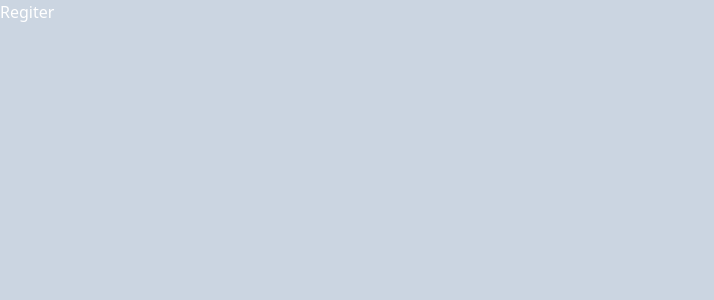
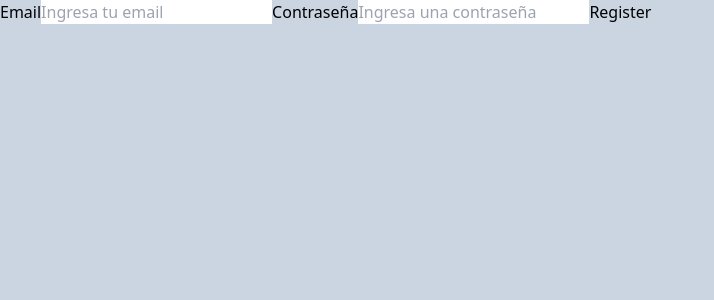
Before and after one commit to SI-proyect/front, a React (Vite) app: page /register in a window 1280 px wide. Shown: the top 300 px of the page, without its empty margins (0-714 px from the left). Built offline with nearby package versions, Linux system fonts and the light colour scheme.

Commit message:
plus: Registro implementado

```diff
--- a/src/App.jsx
+++ b/src/App.jsx
@@ -8,7 +8,7 @@
 
     <>
 
-      <div className="bg-slate-300 h-screen text-white flex">
+      <div className="bg-slate-300 h-screen text-black flex">
 
         <AuthProvider>
 
--- a/src/context/authContext.jsx
+++ b/src/context/authContext.jsx
@@ -1,4 +1,6 @@
 import { createContext, useContext } from "react";
+import { createUserWithEmailAndPassword } from "firebase/auth";
+import { auth } from "../firebase";
 
 export const authContext = createContext()
 
@@ -15,12 +17,11 @@
 
 export function AuthProvider({children}) {
 
-    const user = {
-        login: true
-    }
+    const signup = (email, password) => createUserWithEmailAndPassword(auth, email, password)
+
 
     return (
-        <authContext.Provider value={{user}}>
+        <authContext.Provider value={{ signup }}>
             {children}
         </authContext.Provider>
     )
--- a/src/pages/auth/Regsiter.jsx
+++ b/src/pages/auth/Regsiter.jsx
@@ -1,7 +1,75 @@
+import { useState } from "react"
+import { useAuth } from '../../context/authContext'
+import { useNavigate } from "react-router-dom";
+
+
 const Register = () => {
+
+    const [user, setUser] = useState({
+        email: "",
+        password: ""
+    })
+
+    const [error, setError] = useState()
+
+    const { signup } = useAuth()
+    const navigate = useNavigate()
+
+    const handleChange = ({ target: {name, value}}) => {
+
+        setUser({...user, [name]: value})
+    }
+
+    const handleSubmit = async (e) => {
+        e.preventDefault()
+        setError('')
+
+        try {
+
+            await signup(user.email, user.password)
+            navigate('/')
+
+        } catch(error) {
+
+            console.log(error.code);
+
+            if (error.code === "auth/invalid-email") {
+                setError("El correo propocionado es invalido")
+            } else if ( error.code === "auth/weak-password") {
+                setError("La contraseña debe contener más de 6 caracteres")
+            } else if (error.code == "auth/email-already-in-use") {
+                setError("El correo ya ha sido utilizado para crear una cuenta anteriormente")
+            }
+
+        }
+    }
+
    return (
     <>
-        <h1>Regiter</h1>
+
+        {error && <p>{error}</p>}
+
+        <form onSubmit={handleSubmit}>
+            <label htmlFor="email">Email</label>
+            <input
+                type="email"
+                name="email"
+                id="email"
+                placeholder="Ingresa tu email"
+                onChange={handleChange}
+            />
+
+            <label htmlFor="password">Contraseña</label>
+            <input
+                type="password"
+                name="password"
+                id="password"
+                placeholder="Ingresa una contraseña"
+                onChange={handleChange}
+            />
+
+            <button>Register</button>
+        </form>
     </>
    )
 }
```
